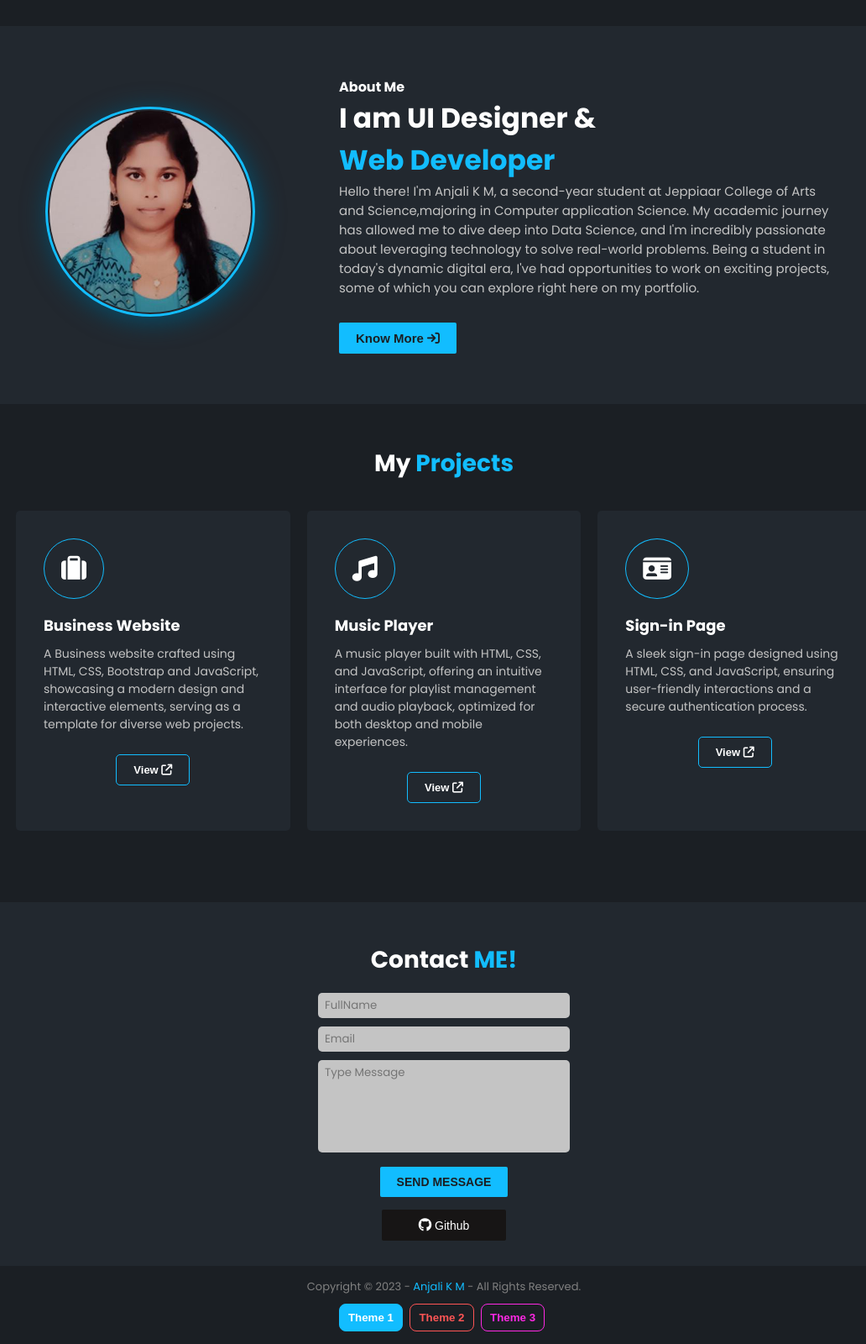
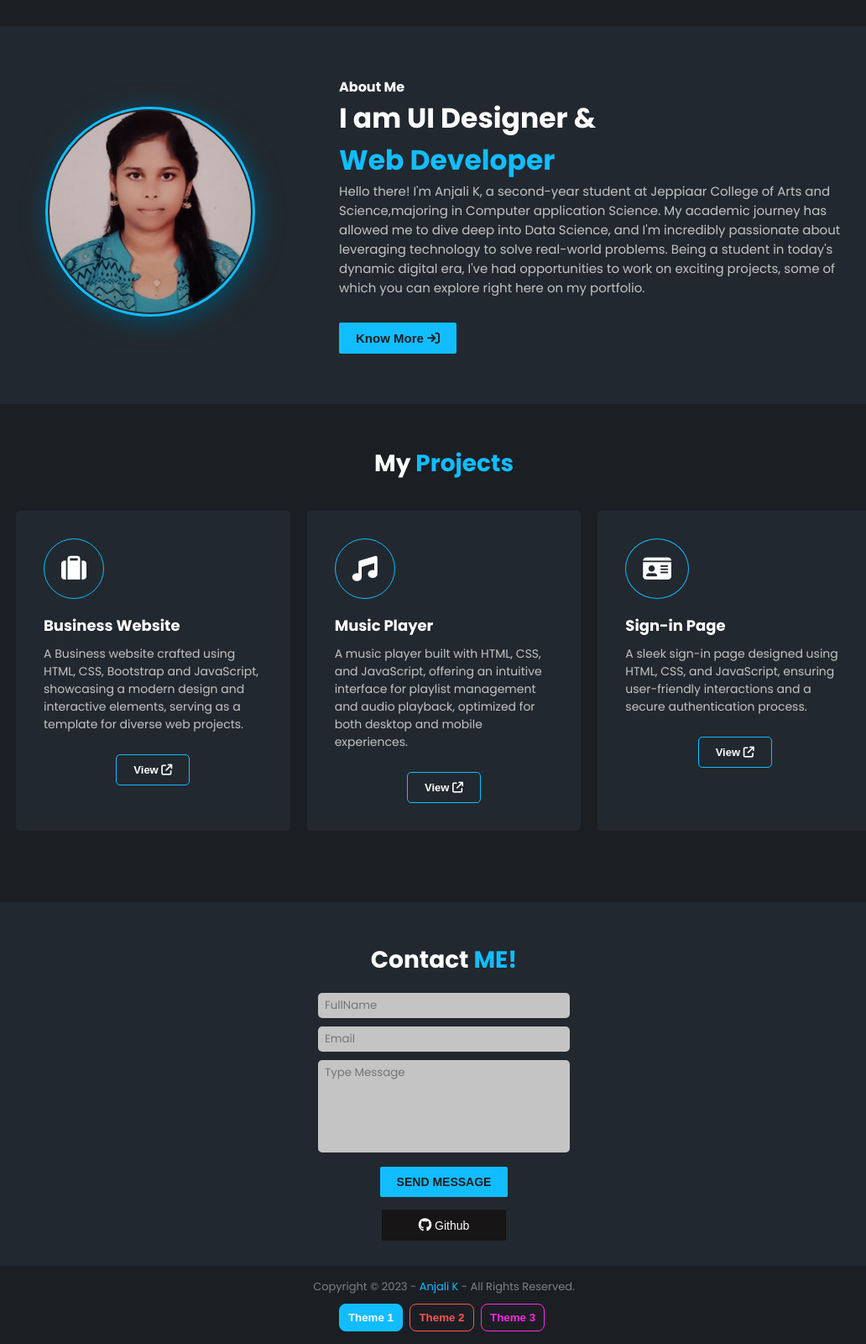
Before and after one commit to anjaligurl/Digital-Portfolio, a plain HTML site: page index.html in a window 1280 px wide. Shown: the part 579-2179 px from the top of the page at 84% size, without its empty margins (111-1143 px from the left). Drawn offline with Linux system fonts and the light colour scheme; a script that the page names is missing.

Commit message:
index.html

```diff
--- a/index.html
+++ b/index.html
@@ -106,7 +106,7 @@
             <div class="about-content">
                 <h4>About Me</h4>
                 <h2>I am UI Designer & <br> <span>Web Developer</span></h2>
-                <p>Hello there! I'm Anjali K M, a second-year student at Jeppiaar College of Arts and Science,majoring in Computer application
+                <p>Hello there! I'm Anjali K, a second-year student at Jeppiaar College of Arts and Science,majoring in Computer application
                     Science. My academic journey has allowed me to dive deep into Data Science, and I'm
                     incredibly passionate about leveraging technology to solve real-world problems. Being a student
                     in today's dynamic digital era, I've had opportunities to work on exciting projects, some of
@@ -217,7 +217,7 @@
     </main>
 
     <footer>
-        <p>Copyright &copy; 2023 - <a href="https://github.com/Anjali K01206" target="_blank">Anjali K M</a> - All Rights
+        <p>Copyright &copy; 2023 - <a href="https://github.com/Anjali K01206" target="_blank">Anjali K</a> - All Rights
             Reserved.</p>
         <div class="footer-buttons">
             <button data-theme="./assets/css/style.css" class="footer__theme1 active-theme">Theme 1</button>
```
